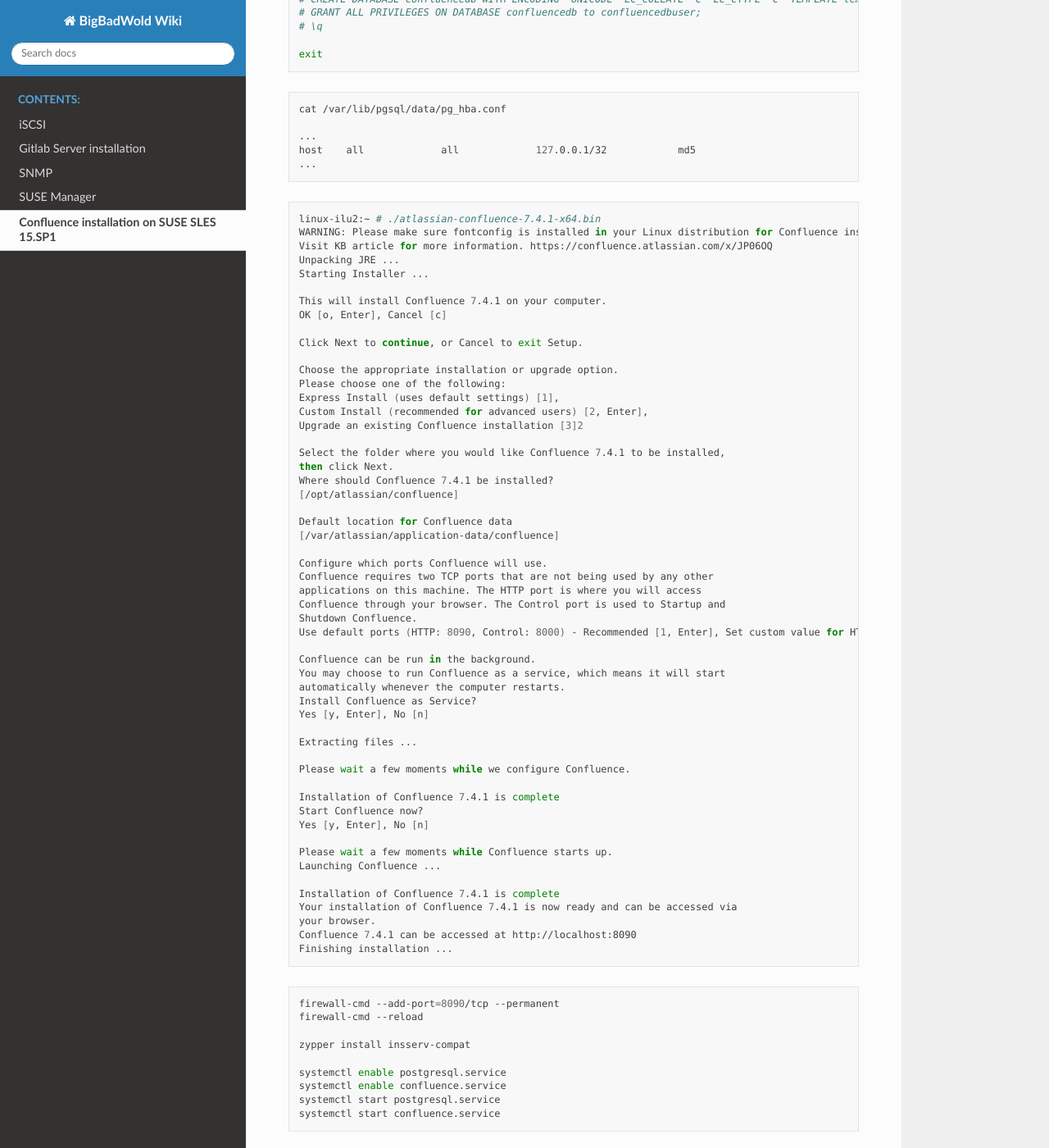
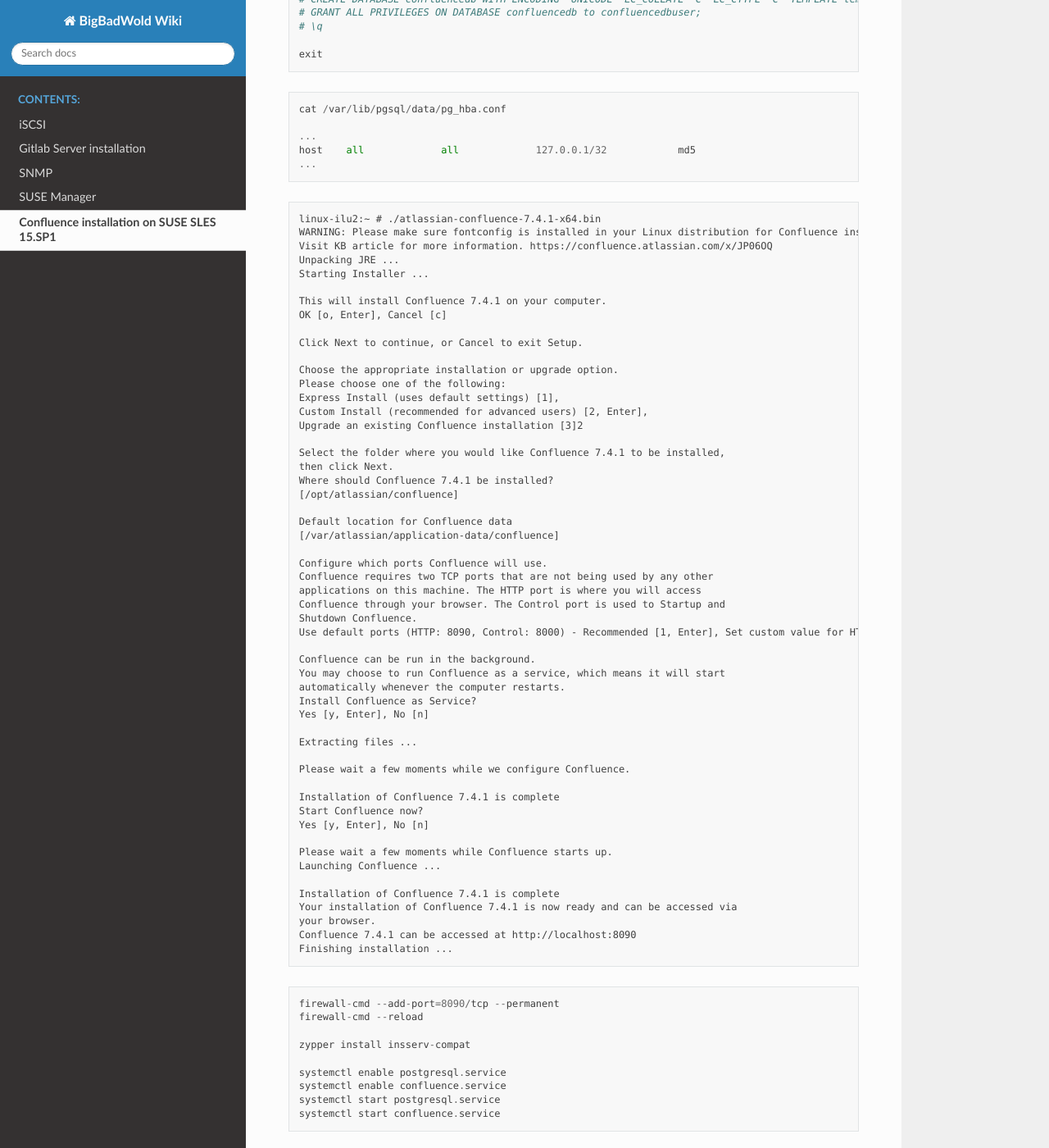
Before and after one commit to p3ll1n0r3/readthedocs, a Sphinx documentation site: the page built from docs/confluence.rst, in a window 1280 px wide and 1400 px high, scrolled down 367 px. Shown: the whole window at 82% size. Built offline with Sphinx 7.4.7 and the Read the Docs theme 2.0.0, drawn with Linux system fonts in a browser that asks for light colours; some of the changed text lies outside the part shown.

Commit message:
Update confluence.rst

```diff
--- a/docs/confluence.rst
+++ b/docs/confluence.rst
@@ -1,7 +1,7 @@
 Confluence installation on SUSE SLES 15.SP1
 '''''''''''''''''''''''''''''''''''''''''''
 
-.. code-block:: shell
+.. code-block::
 
             zypper refresh
 
@@ -21,7 +21,7 @@
             exit
 
 
-.. code-block:: shell
+.. code-block::
 
             cat /var/lib/pgsql/data/pg_hba.conf
 
@@ -30,7 +30,7 @@
             ...
 
 
-.. code-block:: shell
+.. code-block::
 
             linux-ilu2:~ # ./atlassian-confluence-7.4.1-x64.bin
             WARNING: Please make sure fontconfig is installed in your Linux distribution for Confluence installation.
@@ -88,7 +88,7 @@
             Finishing installation ...
 
 
-.. code-block:: shell
+.. code-block::
 
             firewall-cmd --add-port=8090/tcp --permanent
             firewall-cmd --reload
```
